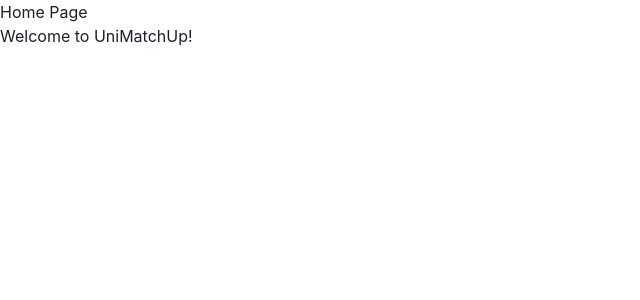
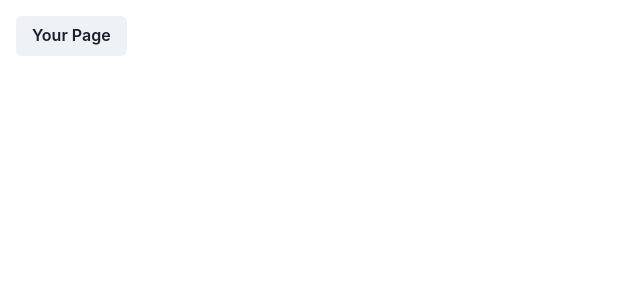
Before and after one commit to stefuiii/UniMatchUp--fb, a React (Create React App) app: page /home in a window 1280 px wide. Shown: the top 300 px of the page, without its empty margins (0-640 px from the left). Built offline with nearby package versions, Linux system fonts and the light colour scheme.

Commit message:
Home Start

```diff
--- a/src/components/Home.jsx
+++ b/src/components/Home.jsx
@@ -1,23 +1,48 @@
 import React, { useState } from "react"
 import { ChakraProvide, IconButton } from '@chakra-ui/react'
+import {
+  Drawer,
+  Button,
+  DrawerBody,
+  DrawerFooter,
+  DrawerHeader,
+  DrawerOverlay,
+  DrawerContent,
+  DrawerCloseButton,
+  useDisclosure
+} from '@chakra-ui/react'
 
-export const Home = (props) =>  {
-    const [message, setMessage] = useState("Welcome to UniMatchUp!");
+export const Home = () =>  {
+  const [size, setSize] = React.useState('')
+  const { isOpen, onOpen, onClose } = useDisclosure()
 
-    return (
-        <div>
-          <h1>Home Page</h1>
-          <p>{message}</p>
-          {props.data && (
-            <div>
-              <h2>Data from props:</h2>
-              <ul>
-                {props.data.map((item, index) => (
-                  <li key={index}>{item}</li>
-                ))}
-              </ul>
-            </div>
-          )}
-        </div>
-      );
+  const handleClick = (newSize) => {
+    setSize(newSize)
+    onOpen()
+  }
+
+  const sizes = ['xs', 'sm', 'md', 'lg', 'xl', 'full']
+
+  return (
+    <>
+        <Button
+          onClick={() => handleClick('sm')}
+          key={'sm'}
+          m={4}
+        >{`Your Page`}</Button>
+
+      <Drawer onClose={onClose} isOpen={isOpen} size={size}>
+        <DrawerOverlay />
+        <DrawerContent>
+          <DrawerCloseButton />
+          <DrawerHeader mt={10}>{`Hello Stephanie`}</DrawerHeader>
+          <DrawerBody>
+            <p>
+              Here is your personal page.
+            </p>
+          </DrawerBody>
+        </DrawerContent>
+      </Drawer>
+    </>
+  )
 }
--- a/src/components/login.jsx
+++ b/src/components/login.jsx
@@ -26,7 +26,7 @@
           .then((userCredential) => {
             console.log(userCredential);
             alert('Login successfull!');
-            navigate('/showfood');
+            navigate('/home');
           })
           .catch((error) => {
             console.log(error);
```
